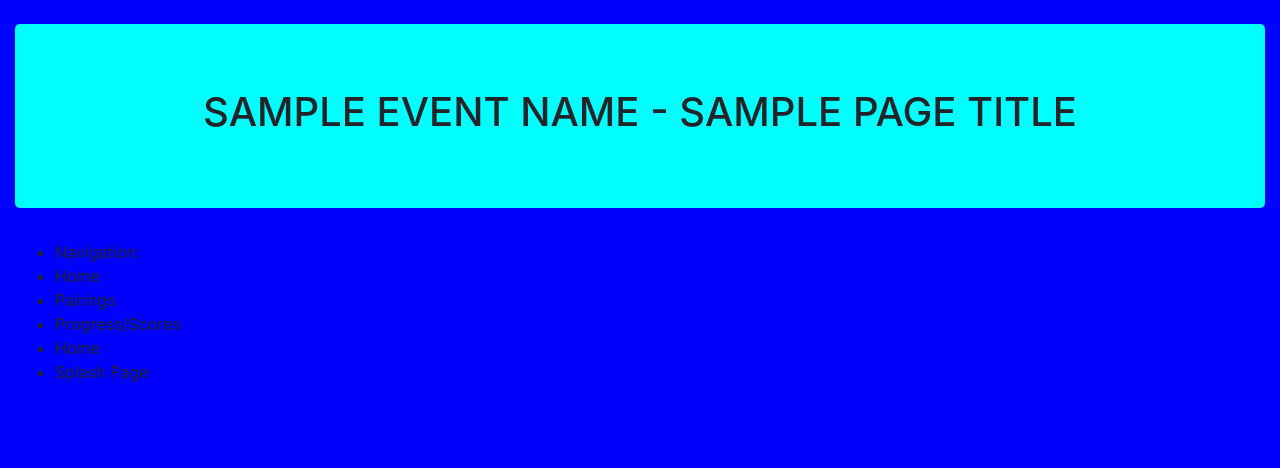
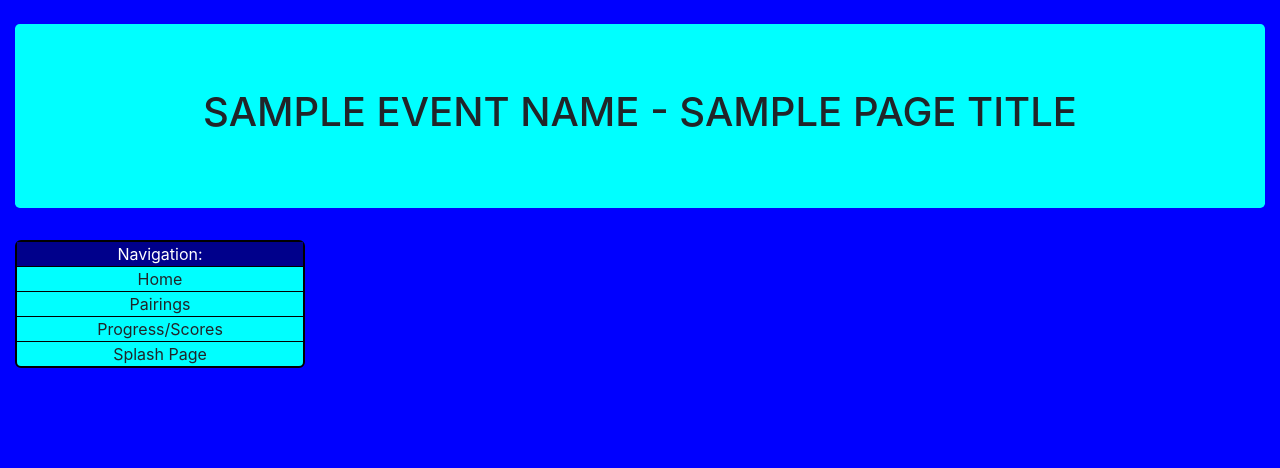
Before and after one commit to QuasarX1/Shallow-Blue, a Flask app: template Shallow Blue Flask Web Server/templates/EventTemplate.html in a window 1280 px wide. Shown: the top 468 px of the page. Run offline with Flask 2, Linux system fonts and the light colour scheme; the template is opened without the code that fills it: most values are stand-ins (such as "Sample title", 1, 10 or a date in 2020); some libraries are stand-ins or nearby versions.

Commit message:
Added a test page. Added the styling links to the template. Removed a surpluss link in the nav bar.

```diff
--- a/Shallow Blue Flask Web Server/app.py
+++ b/Shallow Blue Flask Web Server/app.py
@@ -25,10 +25,10 @@ def spectate():
     """Spectate Page"""
     return render_template("JoinPage.html", pageTitle = "Spectate", eventData = [["Event 1", datetime.datetime(2018, 1, 1), "Event info."], ["Event 2", datetime.datetime(2018, 12, 31), "Event info."], ["Event 3", datetime.datetime(2018, 5, 9), "Lorem ipsum dolor sit amet, consectetur adipiscing elit. Praesent ipsum leo, gravida vel nisi lacinia, gravida fringilla felis. Maecenas sit amet maximus lorem, ut dapibus ipsum. Aliquam erat volutpat. Vivamus gravida non metus eleifend rhoncus. Praesent quis enim ut urna mollis auctor et volutpat est. Sed quis est accumsan, laoreet felis sit amet, interdum arcu. Duis quis risus at dui eleifend aliquam. Nulla facilisi. Nulla ut tincidunt quam. Aliquam erat volutpat. Fusce convallis magna non nunc vehicula, ut hendrerit odio accumsan. Mauris nec viverra arcu."]])
 
-#@app.route('/test')
-#def test():
-#    """Template Test Page"""
-#    return render_template("TemplateTestPage.html")
+@app.route('/test')
+def test():
+    """Template Test Page"""
+    return render_template("TemplateTestPage.html", eventName = "Test Event", pageTitle = "Test Page", homeClass = "active")
 
 if __name__ == '__main__':
     # Visual Studio Code For Debugging-------------------------------------------------------------------------------------
--- a/Shallow Blue Flask Web Server/templates/EventTemplate.html
+++ b/Shallow Blue Flask Web Server/templates/EventTemplate.html
@@ -9,13 +9,12 @@
     </header>
     <div class="row">
         <div class="col-sm-3">{# Navigation Bar #}
-            <ul>
+            <ul class="navBar_ul">
                 <li>Navigation:</li>
-                <li><a>Home</a></li>
-                <li><a>Pairings</a></li>
-                <li><a>Progress/Scores</a></li>
-                <li><a>Home</a></li>
-                <li><a>Splash Page</a></li>
+                <li><a class="{{homeClass}}">Home</a></li>
+                <li><a class="{{pairingsClass}}">Pairings</a></li>
+                <li><a class="{{progressClass}}">Progress/Scores</a></li>
+                <li><a class="{{splashClass}}">Splash Page</a></li>
             </ul>
         </div>
         <div class="col-sm-6">{% block pageContent %}{% endblock %}</div>{# This holds the content of the page. #}
--- /dev/null
+++ b/Shallow Blue Flask Web Server/templates/TemplateTestPage.html
@@ -0,0 +1 @@
+{% extends "EventTemplate.html" %}
```
Also changed, not shown: 1 other file.
